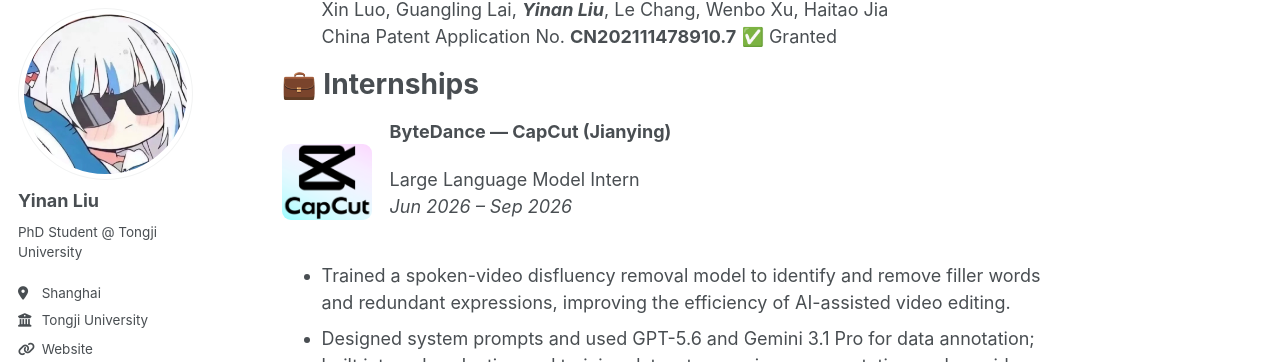
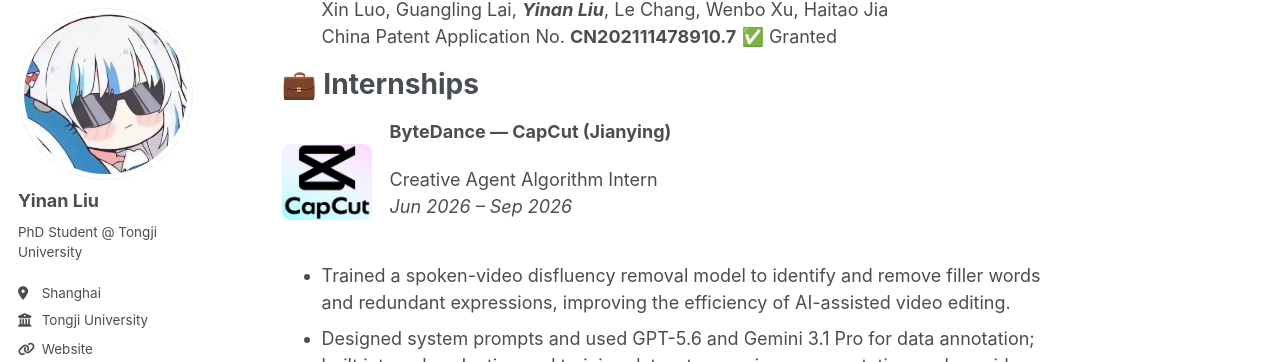
Before and after one commit to yogurt-lyn/yogurt-lyn.github.io, a Jekyll site: the page built from index.md, in a window 1280 px wide and 900 px high, scrolled down 1492 px. Shown: the part 91-453 px from the top of the window. Built offline with Jekyll 4.4.1, drawn with Linux system fonts in a browser that asks for light colours; some web fonts are replaced; a script bundle is joined from its source files by our own code; library files that are not in the unit come from our copies.

Commit message:
Update CapCut internship role

```diff
--- a/index.md
+++ b/index.md
@@ -78,7 +78,7 @@ header:
   <img class="internship-entry__logo" src="/images/capcut-logo.png" alt="CapCut logo">
   <div>
     <p class="internship-entry__title"><strong>ByteDance — CapCut (Jianying)</strong></p>
-    <p class="internship-entry__meta">Large Language Model Intern<br>
+    <p class="internship-entry__meta">Creative Agent Algorithm Intern<br>
     <em>Jun 2026 – Sep 2026</em></p>
   </div>
 </div>
```
Also changed, not shown: pages/internships.md (+1 -1 lines).
